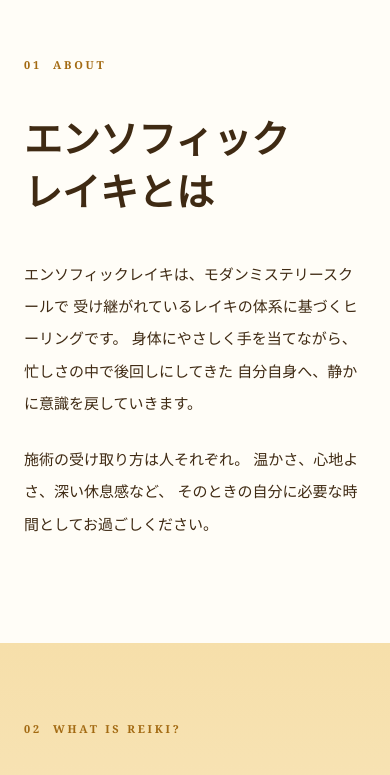
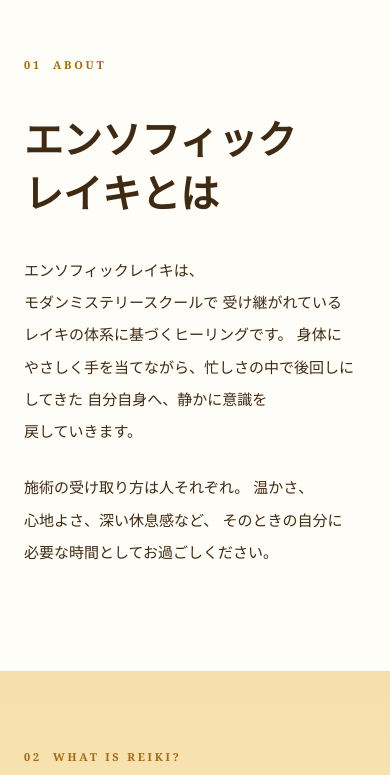
Before and after one commit to LiberaMoney/REIKI, a plain HTML site: page index.html in a window 390 px wide. Shown: the part 999-1774 px from the top of the page. Drawn offline with Linux system fonts and the light colour scheme.

Commit message:
Update index.html

```diff
--- a/index.html
+++ b/index.html
@@ -1149,40 +1149,79 @@
         align-items: flex-start;
       }
     }
-  /* 見出しの不自然な改行を調整 */
-.intro h2,
-.ensophic-callout h2,
-.reiki-explanation h3 {
-  word-break: keep-all;
-  overflow-wrap: normal;
-  text-wrap: balance;
-}
-
-@media (min-width: 781px) {
-  .intro h2 {
-    white-space: nowrap;
-    font-size: clamp(42px, 3.6vw, 58px);
-  }
-
-  .ensophic-callout h2 {
-    white-space: nowrap;
-    font-size: clamp(32px, 2.8vw, 44px);
-  }
-
-  .reiki-explanation h3 {
-    max-width: none;
-    white-space: nowrap;
-    font-size: clamp(32px, 2.6vw, 42px);
-  }
-}
-
-@media (max-width: 780px) {
-  .intro h2,
-  .ensophic-callout h2,
-  .reiki-explanation h3 {
-    white-space: normal;
-  }
-}</style>
+    /* 見出しと横幅の最終調整：画面外へのはみ出しを防止 */
+    .intro-grid {
+      width: min(1120px, 100%);
+      grid-template-columns: minmax(0, .82fr) minmax(0, 1.18fr);
+      gap: clamp(34px, 5vw, 76px);
+    }
+
+    .intro-grid > *,
+    .body-copy,
+    .reiki-explanation,
+    .ensophic-callout {
+      min-width: 0;
+      max-width: 100%;
+      box-sizing: border-box;
+    }
+
+    .intro h2 {
+      white-space: normal;
+      word-break: keep-all;
+      overflow-wrap: normal;
+      font-size: clamp(38px, 3.2vw, 52px);
+    }
+
+    .body-copy p {
+      word-break: auto-phrase;
+      text-wrap: pretty;
+      line-break: strict;
+    }
+
+    .ensophic-callout h2,
+    .reiki-explanation h3 {
+      max-width: 100%;
+      white-space: normal;
+      text-wrap: balance;
+      line-break: strict;
+    }
+
+    .ensophic-callout h2 {
+      font-size: clamp(30px, 2.6vw, 42px);
+    }
+
+    .reiki-explanation h3 {
+      font-size: clamp(30px, 2.45vw, 40px);
+    }
+
+    @media (max-width: 980px) {
+      .intro-grid {
+        grid-template-columns: 1fr;
+        gap: 38px;
+      }
+
+      .intro h2 {
+        font-size: clamp(36px, 6vw, 48px);
+      }
+    }
+
+    @media (max-width: 780px) {
+      .intro-grid {
+        gap: 32px;
+      }
+
+      .intro h2,
+      .ensophic-callout h2,
+      .reiki-explanation h3 {
+        max-width: 100%;
+        white-space: normal;
+      }
+
+      .intro h2 {
+        font-size: clamp(34px, 10vw, 42px);
+      }
+    }
+  </style>
 </head>
 
 <body>
```
